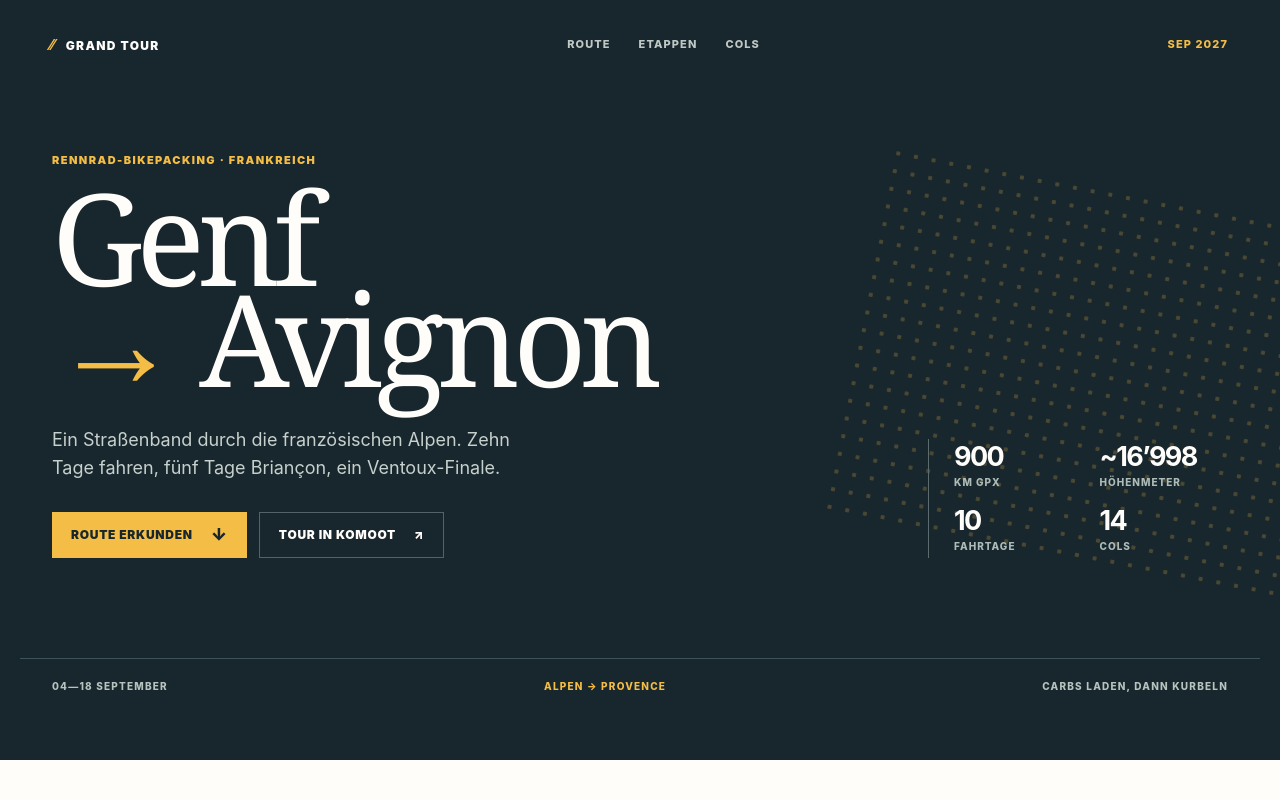
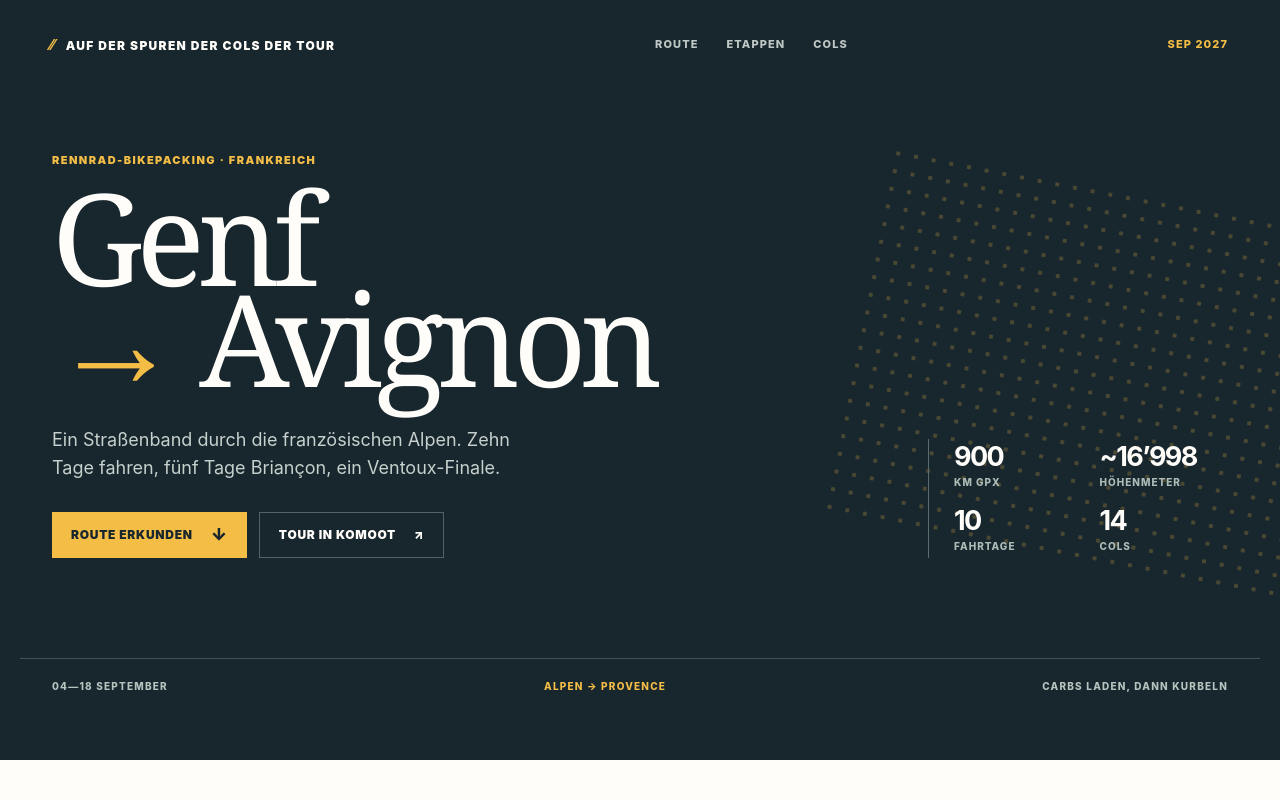
Before and after one commit to jonasmarcuswalter/genf-avignon-2027, a Next.js app: page / in a window 1280 px wide. Shown: the top 800 px of the page. Built offline with nearby package versions, Linux system fonts and the light colour scheme; no server answers.

Commit message:
Rename tour companion

```diff
--- a/src/app/layout.tsx
+++ b/src/app/layout.tsx
@@ -3,11 +3,11 @@ import "./globals.css";
 
 export const metadata: Metadata = {
   metadataBase: new URL("https://jonasmarcuswalter.github.io/genf-avignon-2027/"),
-  title: "Genf → Avignon 2027 | Alpen Bikepacking",
-  description: "Der Tour-Kompass für 900 km, 17.000 Höhenmeter und 14 französische Cols.",
+  title: "Auf der Spuren der Cols der Tour | Genf → Avignon 2027",
+  description: "Auf der Spuren der Cols der Tour: 900 km, 17.000 Höhenmeter und 14 französische Cols.",
   openGraph: {
-    title: "Genf → Avignon 2027",
-    description: "900 km, 17.000 Höhenmeter, 14 Cols. Der Alpen-Bikepacking-Tourkompass.",
+    title: "Auf der Spuren der Cols der Tour",
+    description: "Genf → Avignon 2027: 900 km, 17.000 Höhenmeter, 14 Cols.",
     images: [{ url: "/og.png", width: 1792, height: 896, alt: "Alpenstraße für die Genf–Avignon-Rennradtour" }],
   },
   twitter: { card: "summary_large_image" },
--- a/src/app/page.tsx
+++ b/src/app/page.tsx
@@ -71,7 +71,7 @@ export default function Home() {
     <main>
       <section className="hero" id="top">
         <nav className="nav shell" aria-label="Hauptnavigation">
-          <a className="wordmark" href="#top"><span>∕∕</span> GRAND TOUR</a>
+          <a className="wordmark" href="#top"><span>∕∕</span> AUF DER SPUREN DER COLS DER TOUR</a>
           <div className="nav-links"><a href="#route">Route</a><a href="#stages">Etappen</a><a href="#cols">Cols</a></div>
           <span className="edition">SEP 2027</span>
         </nav>
```
